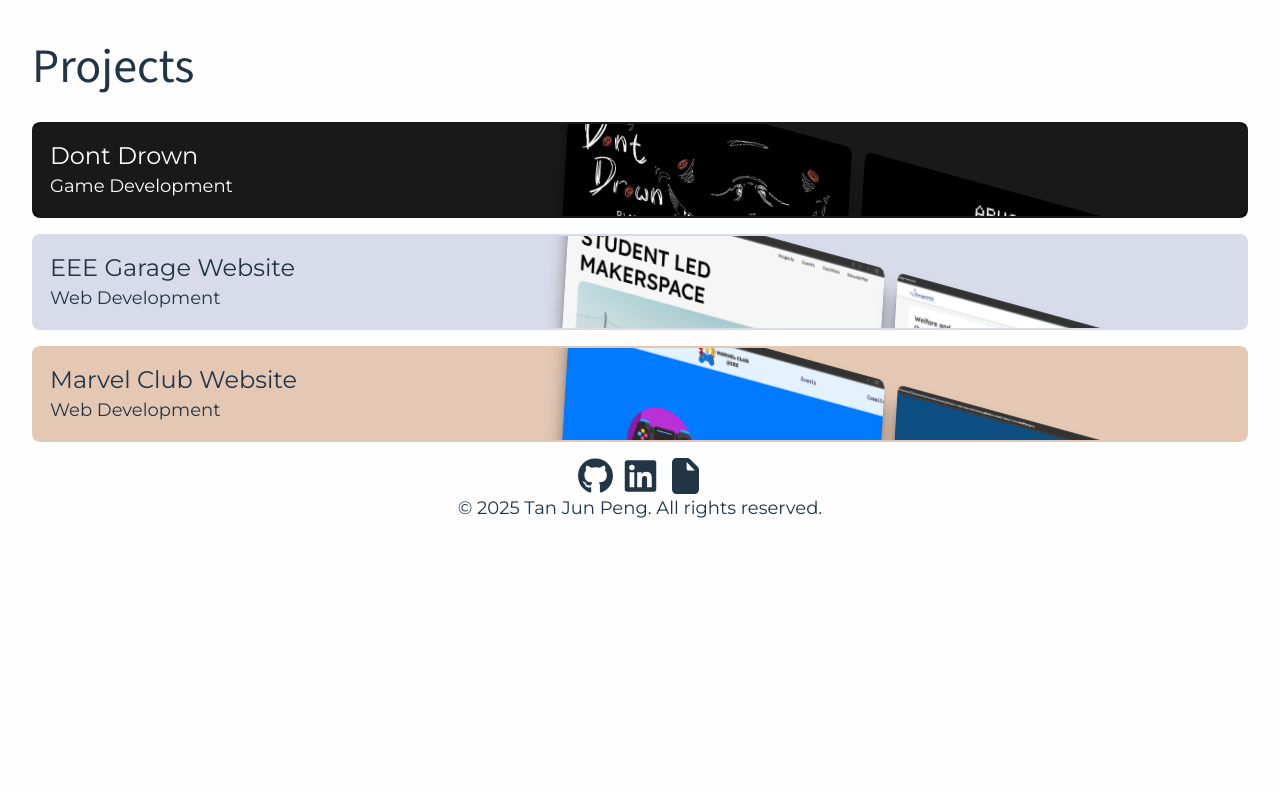
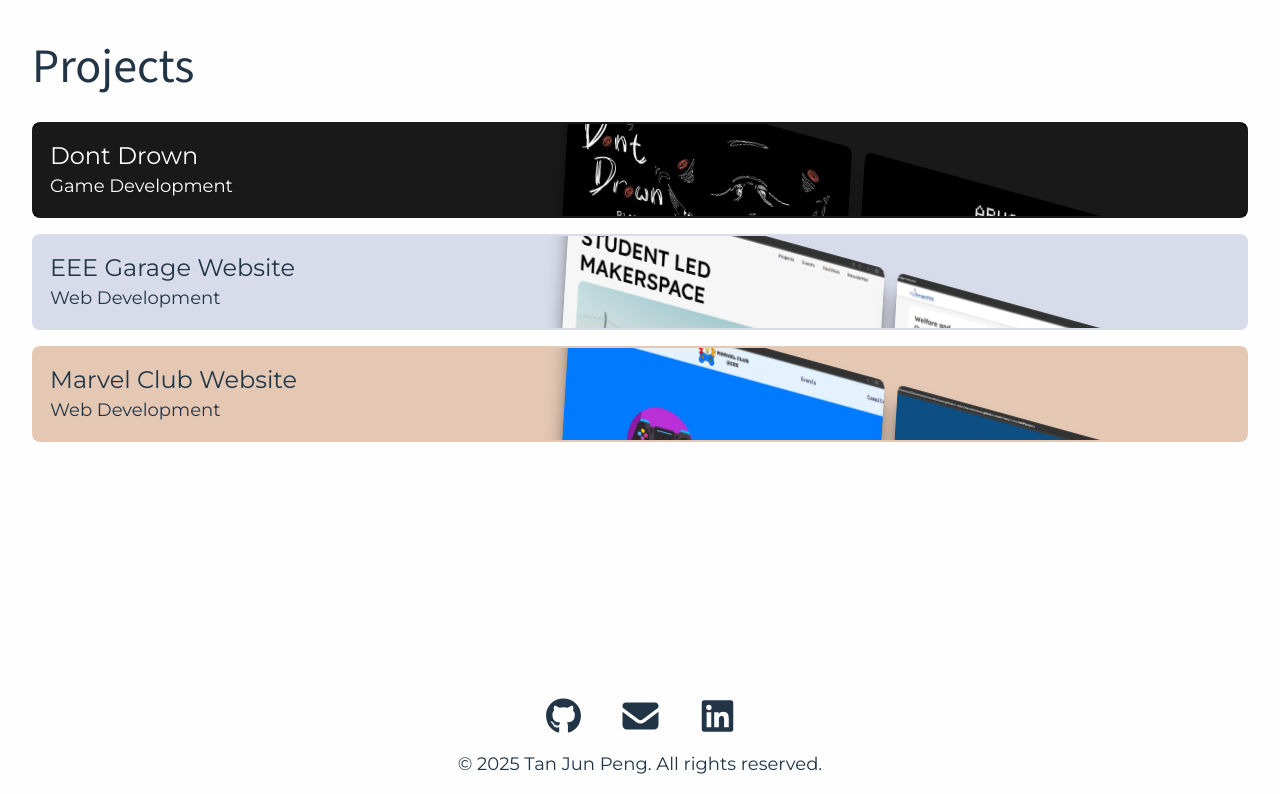
Before and after one commit to jaypetan/jaypetan.github.io, a React (Vite) app in the folder my-portfolio/: page / in a window 1280 px wide. Shown: the part 1656-2450 px from the top of the page. Before the commit the page ends 2194 px from the top, so only its background shows below. Built offline with nearby package versions, Linux system fonts and the light colour scheme; a web font is replaced by a local one.

Commit message:
finish footer

```diff
--- a/my-portfolio/src/components/footer/index.tsx
+++ b/my-portfolio/src/components/footer/index.tsx
@@ -1,25 +1,44 @@
 import { FontAwesomeIcon } from '@fortawesome/react-fontawesome'
 import { faGithub, faLinkedin } from '@fortawesome/free-brands-svg-icons'
-import { faFile } from '@fortawesome/free-solid-svg-icons'
-import {
-  Tooltip,
-  TooltipContent,
-  TooltipTrigger,
-} from "@/components/ui/tooltip"
+import { faEnvelope } from '@fortawesome/free-solid-svg-icons'
+
 export default function Footer() {
+    const footerLinks = [
+        {
+            icon: faGithub,
+            url: 'https://github.com/jaypetan',
+            text: 'GitHub',
+        },
+        {
+            icon: faEnvelope,
+            url: 'mailto:jptann01@gmail.com',
+            text: 'jptann01@gmail.com',
+        },
+        {
+            icon: faLinkedin,
+            url: 'https://www.linkedin.com/in/tan-jun-peng/',
+            text: 'LinkedIn',
+        },
+    ]
     return (
         <>
-            <footer className="flex w-full flex-col items-center justify-center p-4">
-                <div>
-                    <a href="https://github.com/jaypetan">
-                    <FontAwesomeIcon icon={faGithub} size='2xl'/>
-                </a>
-                <a href="https://www.linkedin.com/in/tan-jun-peng/">
-                    <FontAwesomeIcon icon={faLinkedin} size='2xl'/>
-                </a>
-                <a href="https://www.linkedin.com/in/tan-jun-peng/">
-                    <FontAwesomeIcon icon={faFile} size='2xl'/>
-                </a>
+            <footer
+                id="contact"
+                className="flex w-full flex-col items-center justify-center p-4"
+            >
+                <div className="flex gap-8 p-4">
+                    {footerLinks.map((link, index) => (
+                        <a
+                            key={index}
+                            href={link.url}
+                            className="group relative"
+                        >
+                            <div className="bg-primary absolute bottom-1/2 left-1/2 hidden -translate-x-1/2 -translate-y-3/4 rounded-md px-2 py-1 group-hover:block">
+                                {link.text}
+                            </div>
+                            <FontAwesomeIcon icon={link.icon} size="2xl" />
+                        </a>
+                    ))}
                 </div>
                 <p>
                     &copy; {new Date().getFullYear()} Tan Jun Peng. All rights
--- a/my-portfolio/src/components/project/index.tsx
+++ b/my-portfolio/src/components/project/index.tsx
@@ -39,7 +39,7 @@ export default function Project() {
             textColor: 'text-dark',
             backgroundColor: 'bg-primary',
             borderColor: 'border-primary',
-            linkColor: 'text-red-800',
+            linkColor: 'text-blue-800',
         },
         {
             title: 'Marvel Club Website',
@@ -61,7 +61,7 @@ export default function Project() {
                 className="flex flex-col pt-4 lg:pt-8"
             >
                 <h1>Projects</h1>
-                <div className={`mt-8 grid h-3/5 w-full grid-rows-${projectsData.length + 2} gap-4`}>
+                <div className="mt-8 grid w-full grid-rows-5 gap-4">
                     {projectsData.map((project, index) => (
                         <ProjectCard
                             key={index}
```
